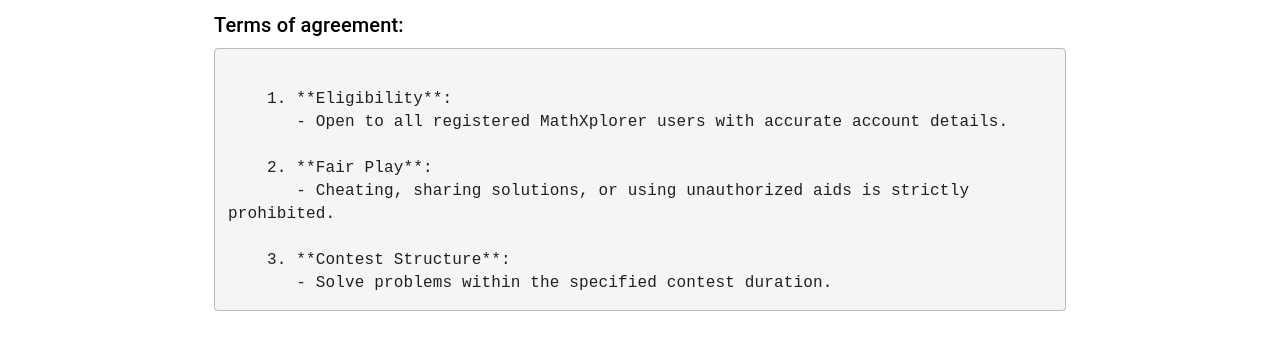
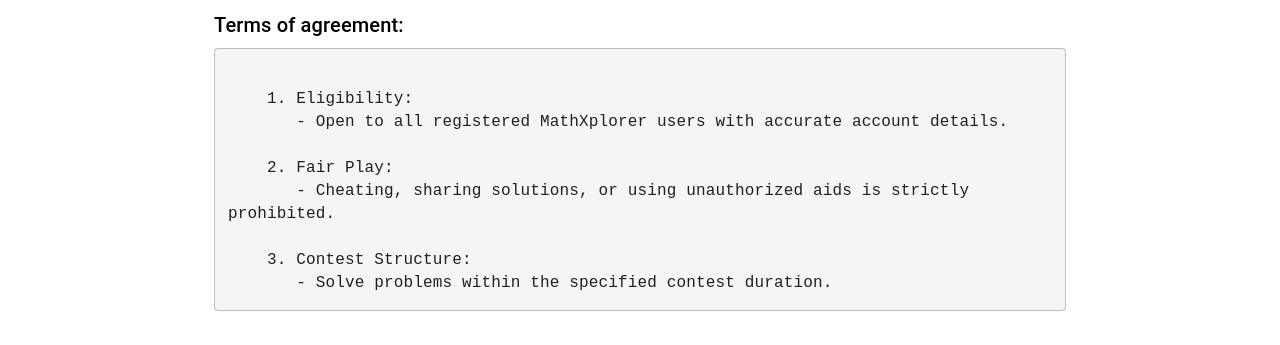
Before and after one commit to sakhadib/DesignProject, a React (Vite) app in the folder frontend/: page /contest/registration/1 in a window 1280 px wide. Shown: the part 189-534 px from the top of the page. Built offline with nearby package versions, Linux system fonts and the light colour scheme; no server answers.

Commit message:
markdown issue solved

```diff
--- a/frontend/src/assets/components/contestProbView.jsx
+++ b/frontend/src/assets/components/contestProbView.jsx
@@ -17,6 +17,10 @@
   CircularProgress,
   Modal
 } from '@mui/material';
+import ReactMarkdown from "react-markdown"
+import remarkMath from "remark-math"
+import rehypeKatex from "rehype-katex"
+import "katex/dist/katex.min.css" // Import KaTeX CSS for math rendering
 
 const ContestProblemView = () => {
   const { id, contest_id } = useParams();
@@ -118,7 +122,8 @@
               ))}
             </Box>
             <Typography variant="h5" component="h2" gutterBottom>Problem Statement</Typography>
-            <Typography variant="body1" paragraph>{problem.description}</Typography>
+            <ReactMarkdown children={problem.description} remarkPlugins={[remarkMath]} rehypePlugins={[rehypeKatex]}>
+               </ReactMarkdown>
             <Typography variant="h5" component="h2" gutterBottom sx={{ mt: 4 }}>Submit Answer</Typography>
             <form onSubmit={handleSubmit}>
               <TextField fullWidth multiline rows={4} placeholder="Enter your answer here..." value={answer} onChange={(e) => setAnswer(e.target.value)} variant="outlined" sx={{ mb: 2 }} />
--- a/frontend/src/assets/components/contestReg.jsx
+++ b/frontend/src/assets/components/contestReg.jsx
@@ -2,6 +2,9 @@
 import { Box, Typography, TextField, Checkbox, FormControlLabel, FormControl, Button, Container } from "@mui/material";
 import axios from "axios"; // Assuming axios is already set up
 import { useNavigate, useParams } from "react-router-dom"; // Import useNavigate and useParams
+import ReactMarkdown from "react-markdown";
+import remarkGfm from "remark-gfm";
+
 
 const ContestRegistration = () => {
   const { id } = useParams(); // Get the dynamic contest ID from URL
@@ -74,33 +77,33 @@
   fullWidth
   rows={10}
   value={`
-    1. **Eligibility**:
+    1. Eligibility:
        - Open to all registered MathXplorer users with accurate account details.
 
-    2. **Fair Play**:
+    2. Fair Play:
        - Cheating, sharing solutions, or using unauthorized aids is strictly prohibited.
 
-    3. **Contest Structure**:
+    3. Contest Structure:
        - Solve problems within the specified contest duration.
        - Follow the submission format; incorrect formats may result in disqualification.
        - Points are awarded based on correctness and difficulty, with ties broken by submission time.
 
-    4. **Code of Conduct**:
+    4. Code of Conduct:
        - Maintain respectful communication with other participants.
        - Do not share solutions or attempt to exploit the system.
 
-    5. **Disqualification**:
+    5. Disqualification:
        - Plagiarism, multiple accounts, or rule violations may lead to disqualification.
        - Appeals must be submitted within 48 hours of disqualification.
 
-    6. **Prizes and Recognition**:
+    6. Prizes and Recognition:
        - Only rule-compliant participants are eligible for prizes and leaderboard rankings.
 
-    7. **Technical Guidelines**:
+    7. Technical Guidelines:
        - Ensure stable internet connectivity.
        - Report any technical issues promptly; contests may be paused if necessary.
 
-    8. **Final Decision**:
+    8. Final Decision:
        - Administrators’ decisions are final. Rules may be updated before contests.
   `}
   InputProps={{
--- a/frontend/src/assets/components/individualproblem.jsx
+++ b/frontend/src/assets/components/individualproblem.jsx
@@ -129,7 +129,10 @@
     Problem Statement
     </Typography>
 
-            <ReactMarkdown children={problem.description} remarkPlugins={[remarkMath]} rehypePlugins={[rehypeKatex]} />
+    <ReactMarkdown children={problem.description} remarkPlugins={[remarkMath]} rehypePlugins={[rehypeKatex]}>
+
+    </ReactMarkdown>
+
 
     <Typography variant="h5" sx={{ mt: 4, mb: 2 }}>
     Submit Answer
--- a/frontend/src/assets/components/singleContest.jsx
+++ b/frontend/src/assets/components/singleContest.jsx
@@ -20,6 +20,12 @@
   Divider,
 } from "@mui/material"
 import FlipTimer from "./flip-timer"
+import ReactMarkdown from "react-markdown"
+import remarkMath from "remark-math"
+import rehypeKatex from "rehype-katex"
+import "katex/dist/katex.min.css" // Import KaTeX CSS for math rendering
+
+
 
 const ContestPage = () => {
   const { id } = useParams()
```
Lines whose indentation alone changed are shown as unchanged.
